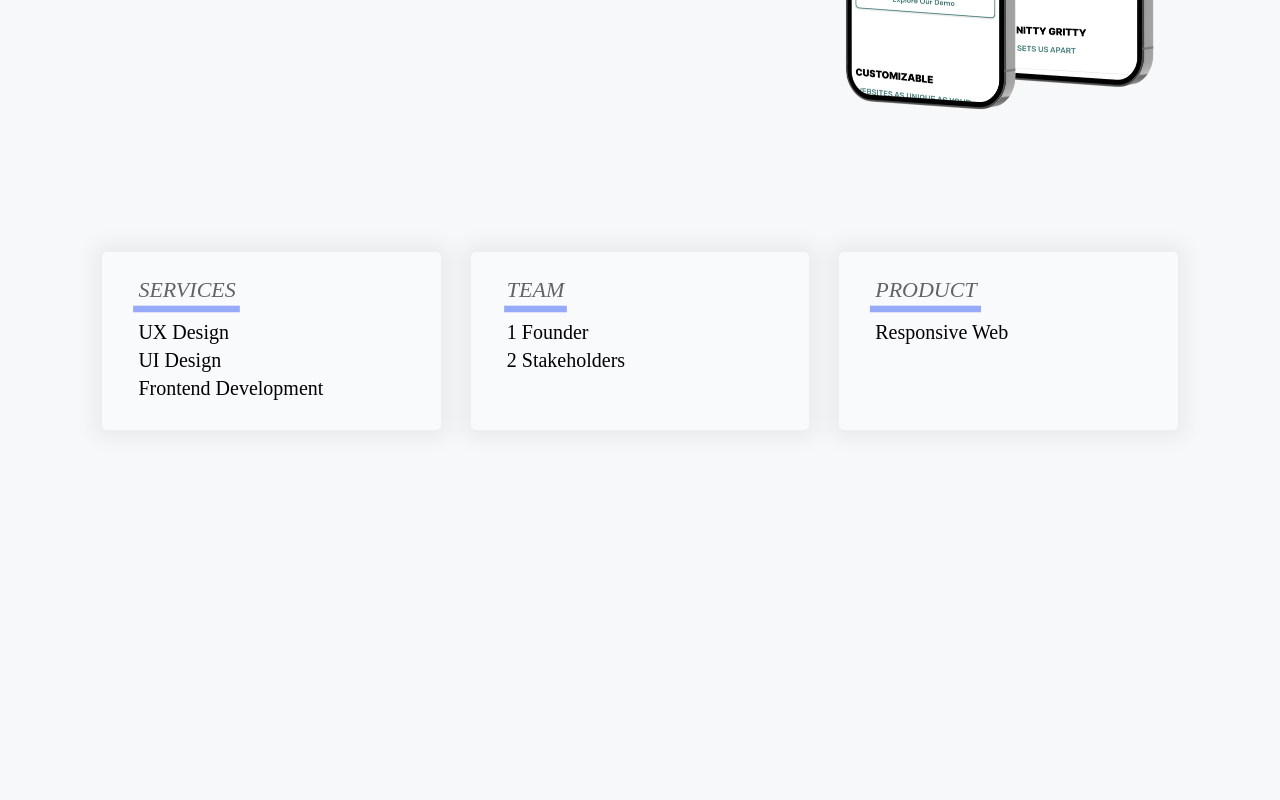
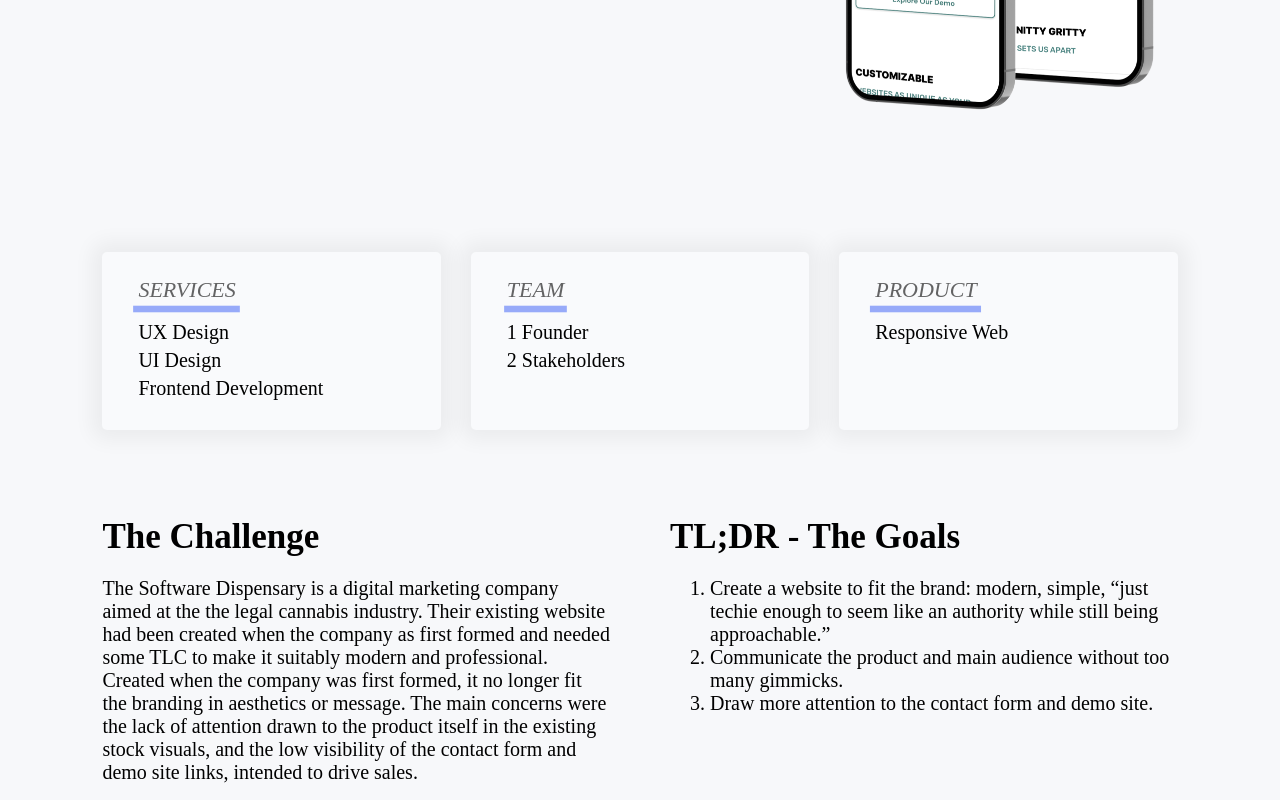
Before and after one commit to lwesley08/LibertyWesleyDotCom, a Nuxt app: page /tsd-site in a window 1280 px wide. Shown: the part 458-1258 px from the top of the page. Before the commit the page ends 958 px from the top, so only its background shows below. Built offline with nearby package versions, Linux system fonts and the light colour scheme; a web font is replaced by a local one.

Commit message:
top project info

```diff
--- a/pages/tsd-site.vue
+++ b/pages/tsd-site.vue
@@ -41,6 +41,21 @@
         </div>
         <ol class="details-page__card-details">
           <li>Responsive Web</li>
+        </ol>
+      </div>
+    </div>
+
+    <div class="details-page__body">
+      <div class="details-page__body-section">
+        <p class="details-page__body-header">The Challenge</p>
+        <p class="details-page__body-text">The Software Dispensary is a digital marketing company aimed at the the legal cannabis industry. Their existing website had been created when the company as first formed and needed some TLC to make it suitably modern and professional. Created when the company was first formed, it no longer fit the branding in aesthetics or message. The main concerns were the lack of attention drawn to the product itself in the existing stock visuals, and the low visibility of the contact form and demo site links, intended to drive sales.</p>
+      </div>
+      <div class="details-page__body-section">
+        <p class="details-page__body-header">TL;DR - The Goals</p>
+        <ol class="details-page__body-text">
+          <li>Create a website to fit the brand: modern, simple, “just techie enough to seem like an authority while still being approachable.”</li>
+          <li>Communicate the product and main audience without too many gimmicks.</li>
+          <li>Draw more attention to the contact form and demo site.</li>
         </ol>
       </div>
     </div>
@@ -227,5 +242,42 @@
       margin: 5px 0px;
     }
   }
+
+  &__body {
+    display: flex;
+    flex-direction: column;
+    column-gap: 60px;
+    row-gap: 30px;
+    padding: 17px 20px 16px 20px;
+
+    @media screen and (min-width: $breakpoint-tablet) {
+      padding: 17px 30px 16px 30px;
+    }
+
+    @media screen and (min-width: $breakpoint-laptop) {
+      padding: 17px 8% 16px 8%;
+      flex-direction: row;
+    }
+  }
+
+  &__body-section {
+    flex-basis: 50%;
+  }
+
+  &__body-header {
+    font-family: "freight-text-pro", serif;
+    font-weight: 600;
+    font-style: normal;
+    font-size: 35px; // TODO
+    margin-bottom: 20px;
+  }
+
+  &__body-text {
+    margin-top: 0px;
+    font-family: "freight-text-pro", serif;
+    font-weight: 400;
+    font-style: normal;
+    font-size: 20px; // TODO
+  }
 }
 </style>
```
